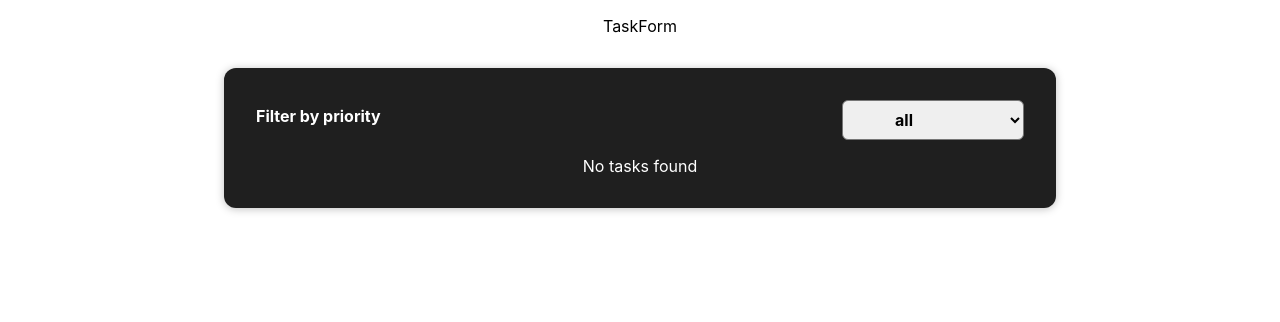
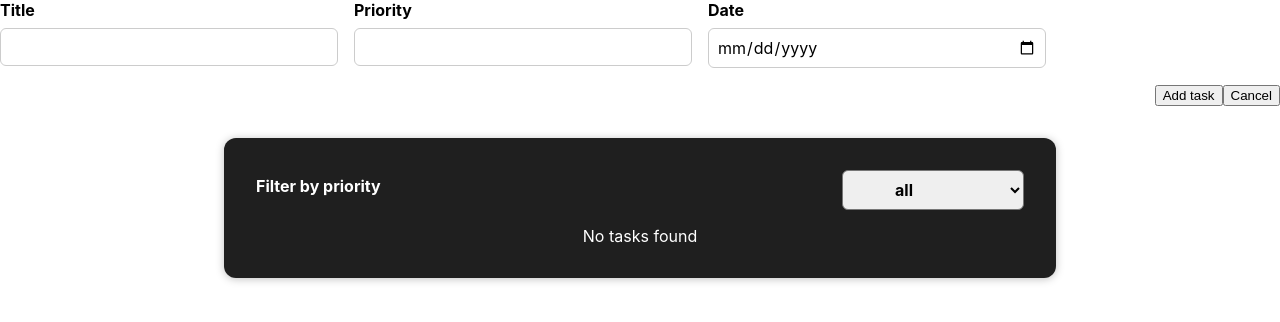
Before and after one commit to MarkusMaal2/react-tasks, a React (Create React App) app: page / in a window 1280 px wide. Shown: the top 322 px of the page. Built offline with nearby package versions, Linux system fonts and the light colour scheme.

Commit message:
Reworked ExpenseForm (from my_expenses) to TaskForm component

```diff
--- a/src/components/NewTask/NewTask.css
+++ b/src/components/NewTask/NewTask.css
@@ -1,4 +1,38 @@
-.new_task {
-    padding: 50px;
+.new-task {
+    background-color: #a892ee;
+    padding: 1rem;
+    margin: 2rem auto;
+    width: 50rem;
+    max-width: 95%;
+    border-radius: 12px;
+    text-align: center;
+    box-shadow: 0 1px 8px rgba(0, 0, 0, 0.25);
+}
 
+.new-task button {
+    font: inherit;
+    cursor: pointer;
+    padding: 1rem 2rem;
+    border: 1px solid #40005d;
+    background-color: #40005d;
+    color: white;
+    border-radius: 12px;
+    margin-right: 1rem;
 }
+
+.new-task button:hover,
+.new-task button:active {
+    background-color: #510674;
+    border-color: #510674;
+}
+
+.new-task button.alternative {
+    color: #220131;
+    border-color: transparent;
+    background-color: transparent;
+}
+
+.new-task button.alternative:hover,
+.new-task button.alternative:active {
+    background-color: #ddb3f8;
+}
--- a/src/components/NewTask/NewTask.js
+++ b/src/components/NewTask/NewTask.js
@@ -4,7 +4,7 @@ import './NewTask.css'
 import TaskForm from "./TaskForm"
 
 const NewTask = (props) => {
-    const [addFormVisible, setAddForm] = useState(false)
+    const [addFormVisible, setAddForm] = useState(true)
     const saveTaskDataHandler = (enteredTaskData) => {
         const taskData = {
             ...enteredTaskData,
--- a/src/components/NewTask/TaskForm.css
+++ b/src/components/NewTask/TaskForm.css
@@ -0,0 +1,26 @@
+.new-task__controls {
+    display: flex;
+    flex-wrap: wrap;
+    gap: 1rem;
+    margin-bottom: 1rem;
+    text-align: left;
+}
+
+.new-task__control label {
+    font-weight: bold;
+    margin-bottom: 0.5rem;
+    display: block;
+}
+
+.new-task__control input {
+    font: inherit;
+    padding: 0.5rem;
+    border-radius: 6px;
+    border: 1px solid #ccc;
+    width: 20rem;
+    max-width: 100%;
+}
+
+.new-task__actions {
+    text-align: right;
+}
--- a/src/components/NewTask/TaskForm.js
+++ b/src/components/NewTask/TaskForm.js
@@ -1,11 +1,77 @@
-import React from "react";
+import React, {useState} from "react";
+import './TaskForm.css'
 
 const TaskForm = (props) => {
+    const [enteredTitle, setEnteredTitle] = useState('')
+    const [enteredPriority, setEnteredPriority] = useState('')
+    const [enteredDate, setEnteredDate] = useState('')
+
+    const titleChangeHandler = (e) => {
+        setEnteredTitle(e.target.value)
+    }
+
+    const priorityChangeHandler = (e) => {
+        setEnteredPriority(e.target.value)
+    }
+
+    const dateChangeHandler = (e) => {
+        setEnteredDate(e.target.value)
+    }
+
+    const submitHandler = (e) => {
+        e.preventDefault()
+        const taskData = {
+            title: enteredTitle,
+            priority: enteredPriority,
+            date: new Date(enteredDate)
+        }
+        //console.log(taskData)
+        props.onToggleForm(props.formVisible)
+        props.onSaveTaskData(taskData)
+        setEnteredTitle('')
+        setEnteredDate('')
+        setEnteredPriority('')
+
+    }
+
+    const toggleVisibleHandler = (e) => {
+        props.onToggleForm(props.formVisible)
+        e.preventDefault()
+    }
+
     return (
+
         <div>
-            <p>TaskForm</p>
+            { props.formVisible &&
+                <form onSubmit={submitHandler}>
+                    <div className="new-task__controls">
+                        <div className="new-task__control">
+                            <label>Title</label>
+                            <input type="text" onChange={titleChangeHandler} value={enteredTitle}/>
+                        </div>
+                        <div className="new-task__control">
+                            <label>Priority</label>
+                            <input type="number" min="0.01" step="0.01" onChange={priorityChangeHandler}
+                                   value={enteredPriority}/>
+                        </div>
+                        <div className="new-task__control">
+                            <label>Date</label>
+                            <input type="date" min="2023-01-18" max="2025-12-31" onChange={dateChangeHandler}
+                                   value={enteredDate}/>
+                        </div>
+                    </div>
+                    <div className="new-task__actions">
+                        <button type="submit">Add task</button>
+                        <button type="submit">Cancel</button>
+                    </div>
+                </form>
+            }
+            { !props.formVisible &&
+                <form onSubmit={toggleVisibleHandler}>
+                    <div className="new-task__actions"><button type="submit">Add task</button></div>
+                </form>
+            }
         </div>
     )
 }
-
 export default TaskForm
```
